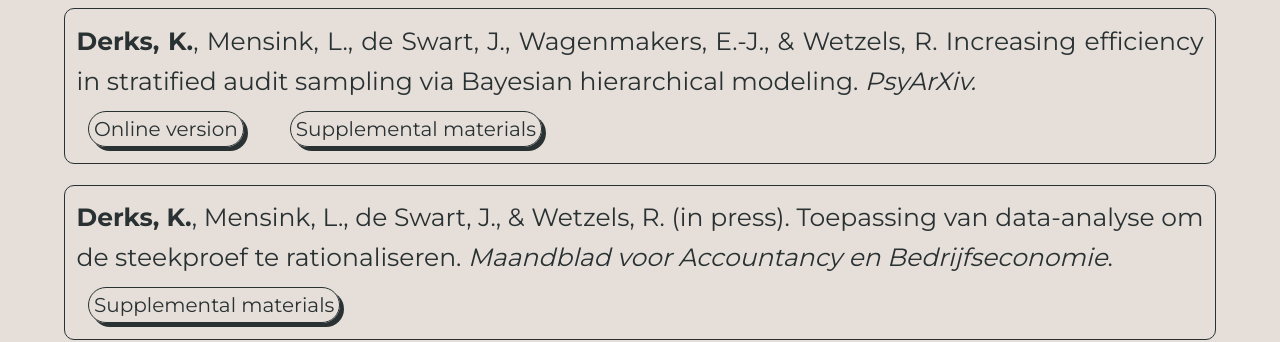
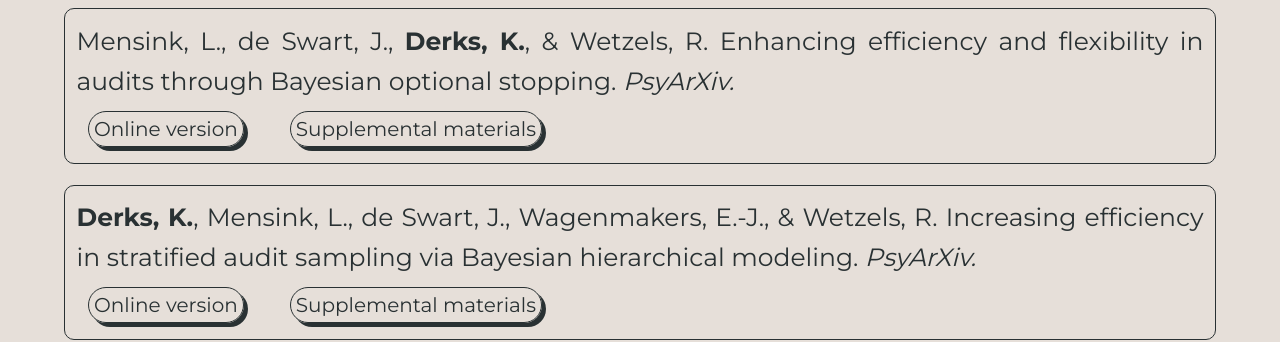
Before and after one commit to koenderks/koenderks.github.io, a plain HTML site: page research.html in a window 1280 px wide. Shown: the part 473-815 px from the top of the page. Drawn offline with Linux system fonts and the light colour scheme.

Commit message:
Update research.html

```diff
--- a/research.html
+++ b/research.html
@@ -42,6 +42,14 @@
 	<div class="publication-container">
 		<p>My research focuses on exploring the practical implementation of Bayesian statistics in the field of auditing, with the goal of improving the overall effectiveness and efficiency of auditors. Below you can find an overview of my publications.</p>
 		<h2>Preprints</h2>
+		<div class="article-container">
+			<p>Mensink, L., de Swart, J., <b>Derks, K.</b>, & Wetzels, R. Enhancing efficiency and flexibility in audits through Bayesian optional stopping. <i>PsyArXiv.</i></p>
+			<div class="article-container-row">
+				<a href="https://doi.org/10.31234/osf.io/axwvu"><p class="pubbutton">Online version</p></a>
+				<a href="https://osf.io/hbzj9"><p class="pubbutton">Supplemental materials</p></a>
+			</div>
+		</div>
+		<br>
 		<div class="article-container">
 			<p><b>Derks, K.</b>, Mensink, L., de Swart, J., Wagenmakers, E.-J., & Wetzels, R. Increasing efficiency in stratified audit sampling via Bayesian hierarchical modeling. <i>PsyArXiv.</i></p>
 			<div class="article-container-row">
```
